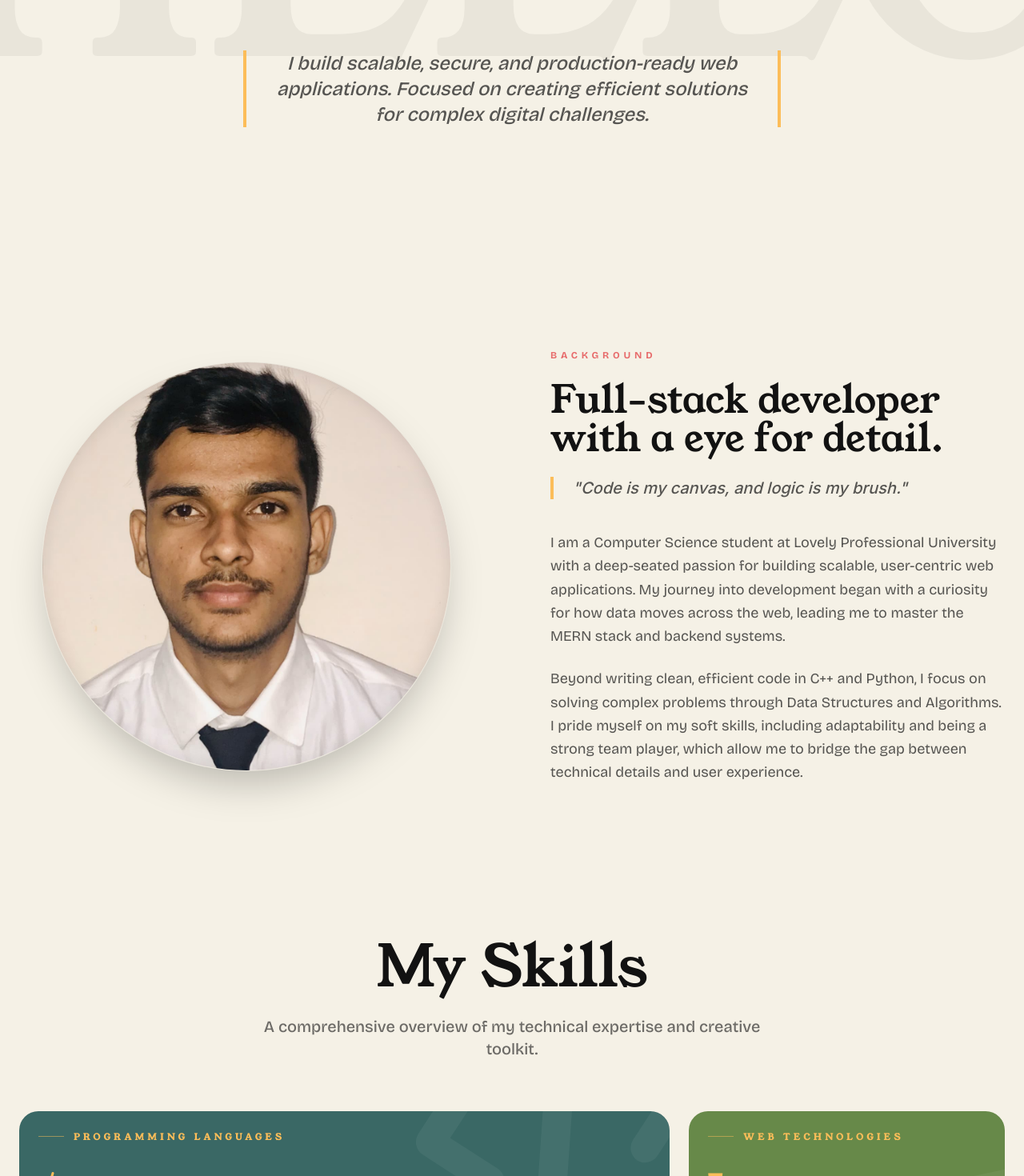
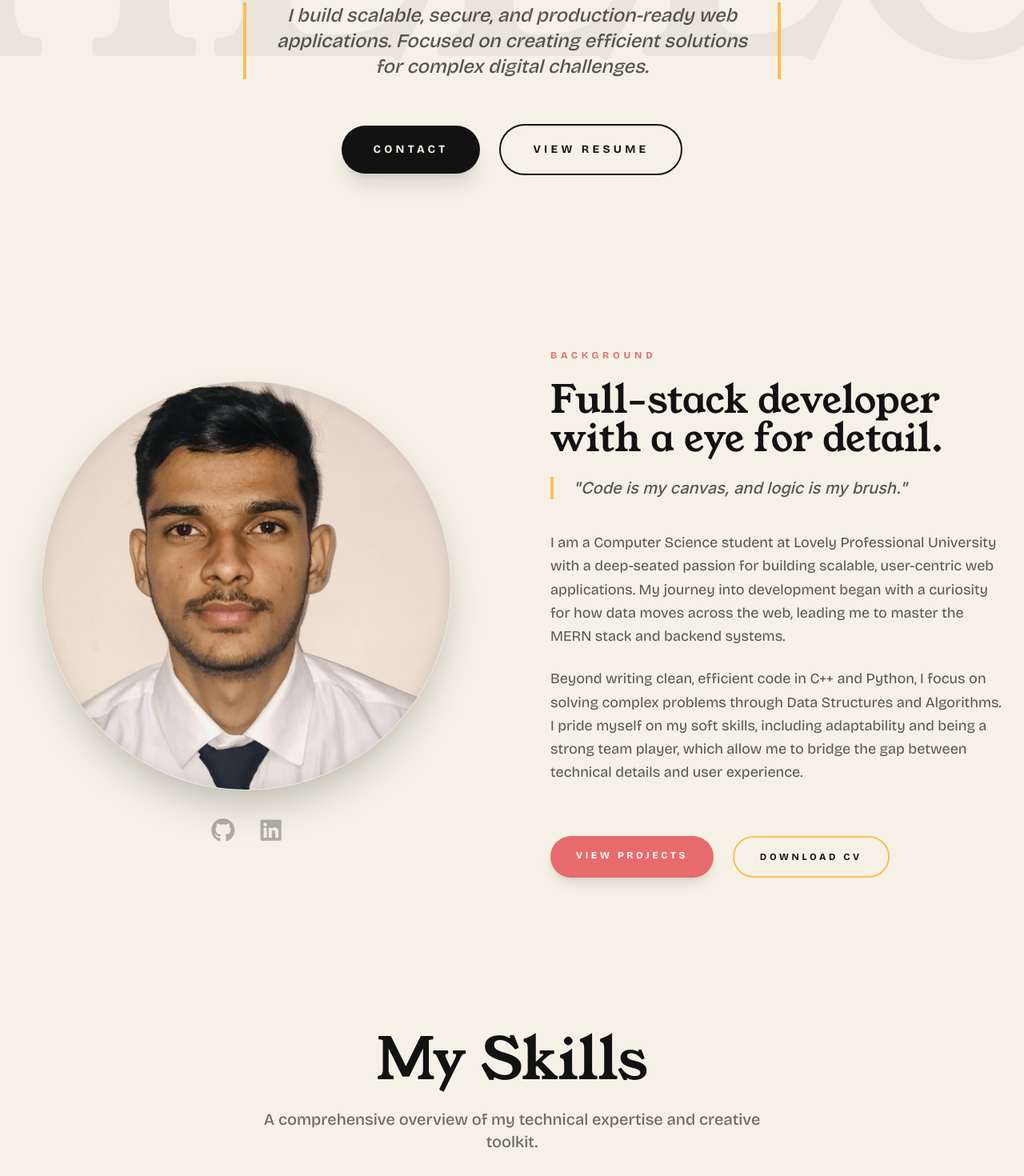
Before and after one commit to mohitparmar0602/portfolio, a React (Vite) app: page / in a window 1280 px wide. Shown: the part 460-1930 px from the top of the page at 80% size. Built offline with nearby package versions, Linux system fonts and the light colour scheme.

Commit message:
Add interactive buttons and social links to Hero and About sections

```diff
--- a/src/components/About.jsx
+++ b/src/components/About.jsx
@@ -1,6 +1,6 @@
 import React from 'react';
 import { motion } from 'framer-motion';
-import { ABOUT_TEXT } from '../constants';
+import { ABOUT_TEXT, CONTACT_INFO, HERO_CONTENT } from '../constants';
 import profileImg from '../assets/profile_img.jpeg';
 
 const About = () => {
@@ -14,7 +14,7 @@ const About = () => {
            whileInView={{ opacity: 1, scale: 1 }}
            viewport={{ once: true }}
            transition={{ duration: 0.8 }}
-           className="flex justify-center items-center"
+           className="flex flex-col items-center gap-8"
         >
            <div className="relative w-64 h-64 sm:w-80 sm:h-80 lg:w-[32rem] lg:h-[32rem] rounded-full overflow-hidden shadow-2xl border flex-shrink-0 border-behance-dark/5 group">
                <img
@@ -22,8 +22,27 @@ const About = () => {
                    alt="Mohit Parmar"
                    className="w-full h-full object-cover object-top group-hover:scale-110 transition-transform duration-700"
                />
-               {/* Inner shadow overlay for depth */}
                <div className="absolute inset-0 rounded-full shadow-[inset_0_0_20px_rgba(0,0,0,0.1)] pointer-events-none"></div>
+           </div>
+
+           {/* Social Logos below Image */}
+           <div className="flex gap-8">
+               <a
+                   href={CONTACT_INFO.github}
+                   target="_blank"
+                   rel="noopener noreferrer"
+                   className="text-3xl text-behance-dark/30 hover:text-behance-dark hover:scale-125 transition-all duration-300"
+               >
+                   <i className="fab fa-github"></i>
+               </a>
+               <a
+                   href={CONTACT_INFO.linkedin}
+                   target="_blank"
+                   rel="noopener noreferrer"
+                   className="text-3xl text-behance-dark/30 hover:text-behance-teal hover:scale-125 transition-all duration-300"
+               >
+                   <i className="fab fa-linkedin"></i>
+               </a>
            </div>
         </motion.div>
 
@@ -50,6 +69,22 @@ const About = () => {
             <p>{ABOUT_TEXT.sub}</p>
           </div>
 
+          {/* Action Buttons at the last */}
+          <div className="flex flex-wrap gap-6 pt-6">
+              <a
+                  href="#projects"
+                  className="px-8 py-4 bg-behance-coral text-white text-xs font-accent font-bold tracking-[0.3em] uppercase rounded-full hover:bg-behance-dark transition-all shadow-lg active:scale-95"
+              >
+                  View Projects
+              </a>
+              <a
+                  href={HERO_CONTENT.resumeLink}
+                  download="Mohit_Parmar_CV.pdf"
+                  className="px-8 py-4 bg-transparent border-2 border-behance-mustard text-behance-dark text-xs font-accent font-bold tracking-[0.3em] uppercase rounded-full hover:bg-behance-mustard transition-all active:scale-95"
+              >
+                  Download CV
+              </a>
+          </div>
         </motion.div>
 
       </div>
--- a/src/components/Hero.jsx
+++ b/src/components/Hero.jsx
@@ -30,6 +30,24 @@ const Hero = () => {
                             <p className="text-behance-dark/70 text-xl md:text-2xl font-accent font-medium leading-relaxed italic border-l-4 border-r-4 border-behance-mustard px-8">
                                 {HERO_CONTENT.description}
                             </p>
+
+                            {/* CTAs */}
+                            <div className="flex flex-wrap items-center justify-center gap-6 pt-4">
+                                <a
+                                    href="#contact"
+                                    className="px-10 py-5 bg-behance-dark text-behance-cream text-sm font-accent font-bold tracking-[0.3em] uppercase rounded-full hover:bg-behance-coral transition-all shadow-xl active:scale-95"
+                                >
+                                    Contact
+                                </a>
+                                <a
+                                    href={HERO_CONTENT.resumeLink}
+                                    target="_blank"
+                                    rel="noopener noreferrer"
+                                    className="px-10 py-5 bg-transparent border-2 border-behance-dark text-behance-dark text-sm font-accent font-bold tracking-[0.3em] uppercase rounded-full hover:bg-behance-dark hover:text-behance-cream transition-all active:scale-95"
+                                >
+                                    View Resume
+                                </a>
+                            </div>
                         </div>
                     </div>
                 </motion.div>
```
